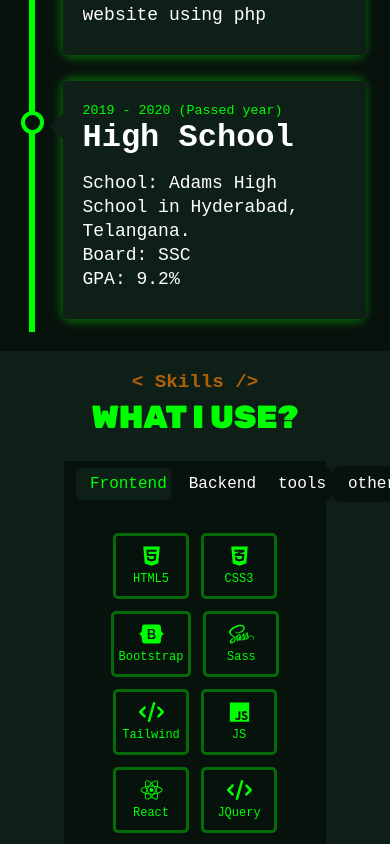
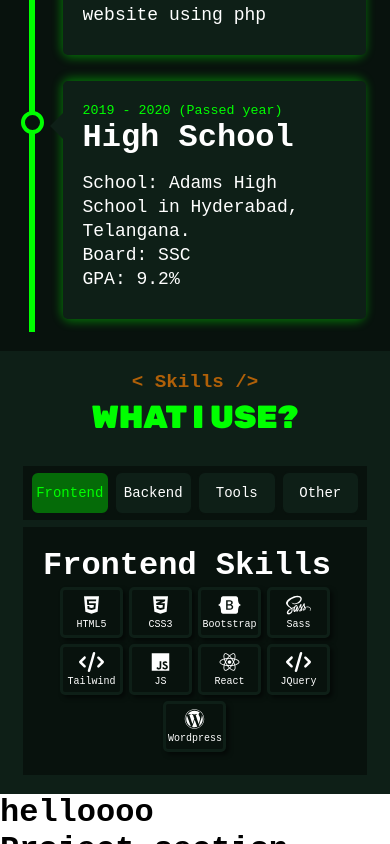
Before and after one commit to subiya-sultana/repo, a React (Create React App) app: page / in a window 390 px wide. Shown: the part 3030-3874 px from the top of the page. Built offline with nearby package versions, Linux system fonts and the light colour scheme; a web font is replaced by a local one.

Commit message:
new changes

```diff
--- a/public/index.html
+++ b/public/index.html
@@ -5,6 +5,9 @@
     <link rel="icon" href="%PUBLIC_URL%/favicon.ico" />
     <meta name="viewport" content="width=device-width, initial-scale=1" />
     <meta name="theme-color" content="#000000" />
+    <meta http-equiv='cache-control' content='no-cache'>
+    <meta http-equiv='expires' content='0'>
+    <meta http-equiv='pragma' content='no-cache'>
     <meta
       name="description"
       content="Web site created using create-react-app"
--- a/src/App.css
+++ b/src/App.css
@@ -93,6 +93,15 @@
   .education .container.right-container {
     padding: 10px 0px 10px 40px;
   }
+  .skills {
+    padding: 5% 2%;
+  }
+  .skills .tab-header {
+    width: 90%;
+  }
+  .skills .container{
+    width: 90%;
+  }
 }
 
 /* Media Query for Mobile Devices */
@@ -153,6 +162,36 @@
     position: absolute;
     top: 28;
     right: 100%;
+    z-index: 1;
+    border-top: 15px solid transparent;
+    border-bottom: 15px solid transparent;
+    border-left: 15px solid transparent;
+    border-right: 15px solid var(--bg-light);
+  }
+  .skills {
+    padding: 5% 1%;
+  }
+  .skills .tab-header {
+    background-color: var(--bg-dark);
+    font-size: 14px;
+    padding: 5px;
+    border-bottom: 2px solid var(--bg-light);
+
+  }
+
+  .tab-body .skill{
+    min-width: 55px;
+    min-height: 43px;
+    padding: 1px;
+    font-size: 10px;
+    margin: 3px;
+
+  }
+  .tab-body .skill .icon{
+    /* background-color: chocolate; */
+    font-size: 20px;
+    width: 25px;
+    padding: 4px 1px;
   }
 }
 
@@ -168,4 +207,26 @@
     font-size: 26px;
     overflow: auto;
   }
+  .skills .tab-header {
+    font-size: 15px;
+    flex-wrap: wrap;
+  }
+  .skills .tab-header  .tab{
+    flex-basis: 40%;
+  }
+  .skills .container{
+    padding: 5px;
+  }
+  .tab-body .skill{
+    min-width: 40px;
+    min-height: 40px;
+    padding: 0px 2px;
+    margin: 2px;
+    font-size: 8px;
+  }
+  .tab-body .skill .icon{
+    font-size: 18px;
+    width: 25px;
+    padding: 4px 1px;
+  }
 }
--- a/src/components/Skills.css
+++ b/src/components/Skills.css
@@ -3,33 +3,42 @@
     color: white;
     padding: 5% 8%;
 }
-.tab{
+.skills .tab-header{
+    position: relative;
     width: 80%;
     background-color: var(--bg-dark);
-    margin: auto;
+    margin: 5px auto;
     padding: 5px 10px;
     display: flex;
     flex-direction: row;
     box-sizing: border-box;
-
+    flex-wrap: nowrap;
     /* border: 1px solid green; */
 }
-.tab div{
+.skills .tab-header .tab{
     flex-basis: 100%;
-    /* margin: 0 2px; */
-    padding: 7px 4px 7px 14px;
-    /* border: 2px solid var(--bg-dark); */
+    padding: 12px 4px ;
+    margin: 0 2px;
     border: 2px solid var(--bg-dark);
+    background: var(--bg-dark);
     cursor: pointer;
-    background: var(--bg-dark);
     border-radius: 8px;
+    text-align: center;
+    background: var(--bg-light);
+
 }
-.tab div:hover, .tab div:active{
-    background: var(--bg-light);
+.skills .tab-header .tab:hover, .skills .tab-header .tab:active{
+    color: var(--primary-color);
+
 }
-.tab div:nth-child(1){
+/* .skills .tab-header .tab:nth-child(3){
     background-color: var(--bg-light);
     color: var(--primary-color);
+} */
+.skills .tab-header .tab.selected-tab{
+    background-color: var(--primary-light);
+    color: var(--primary-color);
+    /* border: 2px solid pink; */
 }
 .skills .container{
     width: 80%;
@@ -37,38 +46,45 @@
     margin: auto;
     padding: 20px;
     box-sizing: border-box;
-    border-top-color: var(--bg-dark);
     /* border: 2px solid var(--secondary-color); */
 }
-.skills .frontend{
+.skills .tab-body{
+    display: none;
+}
+.skills .tab-body:first-child{
+    display: block;
+}
+.skills .tab-body .skills-container{
     display: flex;
     flex-direction: row;
     justify-content:center;
     flex-wrap: wrap;
     /* border: 1px solid  cadetblue; */
 }
-/* .frontend h1{
+/* .tab-body h1{
     display: block;
     flex-basis: 100%;
 } */
-.frontend .skill{
+.tab-body .skill{
     min-width: 60px;
     min-height: 50px;
     margin: 6px;
     padding: 5px;
     text-align: center;
     border-radius: 5px;
-    /* background-color: var(--bg-light); */
+    background-color: var(--bg-dark);
     display: block;
-    color: var(--primary-color);
+    /* color: var(--primary-color); */
+    color: white;
+    box-shadow: 3px 3px 4px 0px rgba(0, 0, 0, 0.5);
     font-size: 12px;
-    border: 3px solid var(--primary-light);
+    border: 3px solid var(--bg-light);
 
 }
-.frontend .skill:hover{
+.tab-body .skill:hover{
     background-color: var(--bg-light);
 }
-.skill .icon{
+.tab-body .skill .icon{
     /* background-color: chocolate; */
     font-size: 22px;
     width: 25px;
--- a/src/components/Skills.js
+++ b/src/components/Skills.js
@@ -4,20 +4,35 @@ import { faHtml5, faCss3Alt, faJs, faReact, faBootstrap, faWordpress, faSass } f
 import { faCode } from '@fortawesome/free-solid-svg-icons';
 
 const Skills = () => {
+    function switchTab(event, tabName) {
+        const tab = document.getElementsByClassName("tab");
+        const tabBody = document.getElementsByClassName("tab-body");
+        for (let i = 0; i < tab.length; i++) {
+            tab[i].className = tab[i].className.replace(" selected-tab", " ");
+        }
+        for (let i = 0; i < tabBody.length; i++) {
+            tabBody[i].style.display = "none";
+        }
+        document.getElementById(tabName).style.display = "block";
+        event.currentTarget.className += " selected-tab";
+    }
+    // document.querySelector('.tab').click();
     return (
         <div className='skills'>
             <pre className='sub-title'>&lt; Skills /&gt;</pre>
             <h1 className='glitch title'>WHAT I USE?</h1>
 
-            <div className='tab'>
-                <div> Frontend </div>
-                <div> Backend </div>
-                <div> tools </div>
-                <div> other </div>
+            <div className='tab-header'>
+                <div className='tab selected-tab' onClick={event => switchTab(event, 'frontend-body')}> Frontend </div>
+                <div className='tab' onClick={event => switchTab(event, 'backend-body')}> Backend </div>
+                <div className='tab' onClick={event => switchTab(event, 'tools-body')}> Tools </div>
+                <div className='tab' onClick={event => switchTab(event, 'other-body')}> Other </div>
             </div>
             <div className='container'>
-                <div className='frontend'>
-                    {/* <h1>Frontend Skills</h1> */}
+                <div className='tab-body' id='frontend-body'>
+                    <h1>Frontend Skills</h1>
+                    <div className='skills-container'>
+
                         <div className='skill'>
                             <FontAwesomeIcon className='icon' icon={faHtml5} />
                             <p>HTML5</p>
@@ -51,10 +66,50 @@ const Skills = () => {
                             <FontAwesomeIcon className='icon' icon={faCode} />
                             <p>JQuery</p>
                         </div>
-
                         <div className='skill'>
                             <FontAwesomeIcon className='icon' icon={faWordpress} />
                             <p>Wordpress</p>
+                        </div>
+                    </div>
+
+                </div>
+                <div className='tab-body' id='backend-body'>
+                    <h1>backend Skills</h1>
+                    <div className='skills-container'>
+                        <div className='skill'>
+                            <FontAwesomeIcon className='icon' icon={faHtml5} />
+                            <p>HTML5</p>
+                        </div>
+                        <div className='skill'>
+                            <FontAwesomeIcon className='icon' icon={faCss3Alt} />
+                            <p>CSS3</p>
+                        </div>
+                    </div>
+                </div>
+                <div className='tab-body' id='tools-body'>
+                    <h1>tools Skills</h1>
+                    <div className='skills-container'>
+                        <div className='skill'>
+                            <FontAwesomeIcon className='icon' icon={faHtml5} />
+                            <p>HTML5</p>
+                        </div>
+                        <div className='skill'>
+                            <FontAwesomeIcon className='icon' icon={faCss3Alt} />
+                            <p>CSS3</p>
+                        </div>
+                    </div>
+                </div>
+                <div className='tab-body' id='other-body'>
+                    <h1>other Skills</h1>
+                    <div className='skills-container'>
+                        <div className='skill'>
+                            <FontAwesomeIcon className='icon' icon={faHtml5} />
+                            <p>HTML5</p>
+                        </div>
+                        <div className='skill'>
+                            <FontAwesomeIcon className='icon' icon={faCss3Alt} />
+                            <p>CSS3</p>
+                        </div>
                     </div>
                 </div>
             </div>
```
Lines whose indentation alone changed are shown as unchanged.
